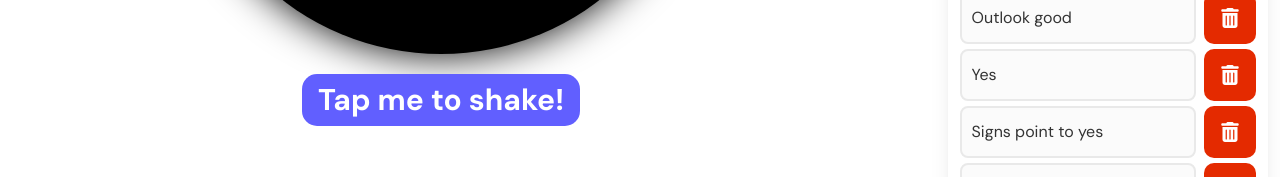
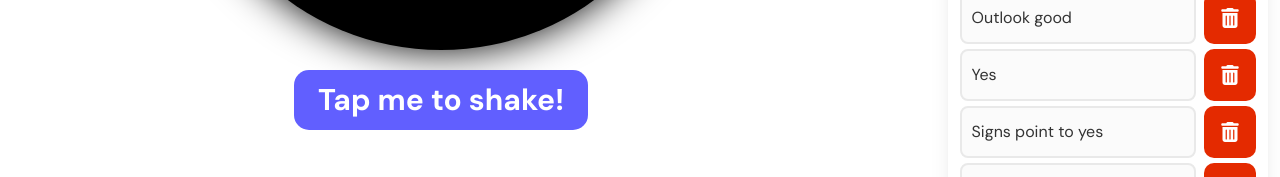
Before and after one commit to notanerd314/ask8ball, a Next.js app in the folder ask8ball/: page / in a window 1280 px wide. Shown: the part 570-747 px from the top of the page. Built offline with nearby package versions, Linux system fonts and the light colour scheme.

Commit message:
Seperate "tap to shake" text to its own component

```diff
--- a/ask8ball/components/eightball/Magic8Ball.tsx
+++ b/ask8ball/components/eightball/Magic8Ball.tsx
@@ -11,6 +11,14 @@ import { getRandomItem, getRandomInt } from '../../lib/rng';
 import { EightBallThoughts } from '../../lib/thoughts';
 
 import { toast } from 'react-toastify';
+
+function TapToShake({shakeCount}: {shakeCount: number}) {
+  return (
+    <>
+      {shakeCount === 0 && <p className='p-3 px-6 text-3xl font-bold text-center text-white bg-indigo-500 rounded-md wiggle'>Tap me to shake!</p>}
+    </>
+  );
+}
 
 /**
  * The main final boss
@@ -152,7 +160,8 @@ function Magic8Ball() {
             {ballCurrentState !== "error" ? answer : ">:("}
           </ResizableText>
         </button>
-        {shakeCount === 0 && <p className='p-2 px-4 text-3xl font-bold text-center text-white bg-indigo-500 rounded-md wiggle'>Tap me to shake!</p>}
+
+        <TapToShake shakeCount={shakeCount} />
       </div>
     </>
   )
```
